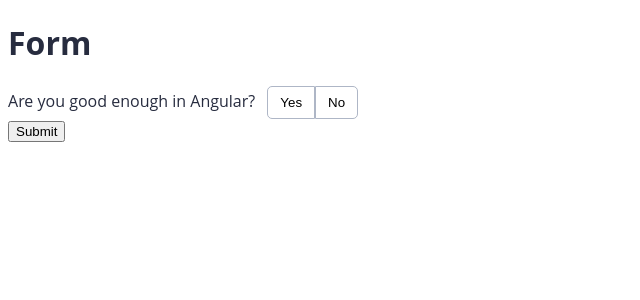
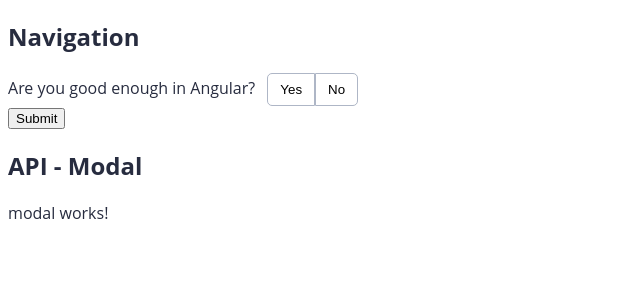
Before and after one commit to AndreBezBirolo/angular-acessibility, an Angular app: page / in a window 1280 px wide. Shown: the top 300 px of the page, without its empty margins (0-640 px from the left). Built offline with nearby package versions, Linux system fonts and the light colour scheme.

Commit message:
Adicionado estrutura para inicializar o modal acesivel

```diff
--- a/src/app/app.component.html
+++ b/src/app/app.component.html
@@ -1,5 +1,6 @@
 <main>
-  <h1>Form</h1>
+  <section>
+    <h1>Navigation</h1>
     <form
       [formGroup]="form"
       (ngSubmit)="submit()">
@@ -10,4 +11,9 @@
       </app-yes-no-button-group>
       <button>Submit</button>
     </form>
+  </section>
+  <section>
+    <h1>API - Modal</h1>
+    <app-modal></app-modal>
+  </section>
 </main>
--- a/src/app/app.module.ts
+++ b/src/app/app.module.ts
@@ -5,6 +5,7 @@
 import { YesNoButtonGroupModule } from './shared/components/yes-no-button-group/yes-no-button-group.module';
 import { FormsModule, ReactiveFormsModule } from '@angular/forms';
 import { DisabledControlModule } from './shared/directives/disable-control/disabled-control.module';
+import { ModalModule } from './shared/components/modal/modal.module';
 
 @NgModule({
   declarations: [
@@ -15,7 +16,8 @@
     YesNoButtonGroupModule,
     ReactiveFormsModule,
     FormsModule,
-    DisabledControlModule
+    DisabledControlModule,
+    ModalModule
   ],
   providers: [],
   bootstrap: [AppComponent]
--- /dev/null
+++ b/src/app/shared/components/modal/modal.component.html
@@ -0,0 +1 @@
+<p>modal works!</p>
--- /dev/null
+++ b/src/app/shared/components/modal/modal.component.ts
@@ -0,0 +1,15 @@
+import { Component, OnInit } from '@angular/core';
+
+@Component({
+  selector: 'app-modal',
+  templateUrl: './modal.component.html',
+  styleUrls: ['./modal.component.scss']
+})
+export class ModalComponent implements OnInit {
+
+  constructor() { }
+
+  ngOnInit(): void {
+  }
+
+}
--- /dev/null
+++ b/src/app/shared/components/modal/services/modal.service.ts
@@ -0,0 +1,9 @@
+import { Injectable } from '@angular/core';
+
+@Injectable({
+  providedIn: 'root'
+})
+export class ModalService {
+
+  constructor() { }
+}
```
Also changed, not shown: src/app/shared/components/modal/modal.module.ts (added, +20 -0 lines), src/app/shared/components/modal/modal.component.scss (added), 2 other files (tests, documents, lock files or other folders). Lines whose indentation alone changed are shown as unchanged.
